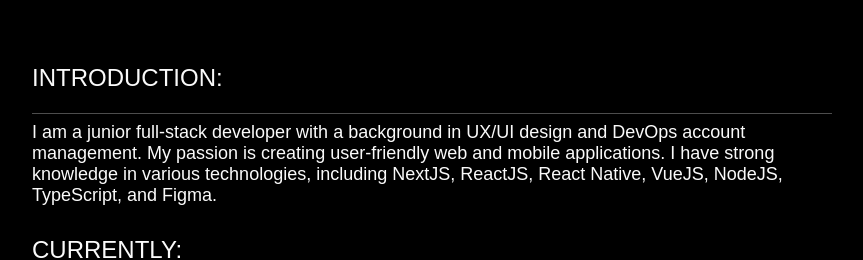
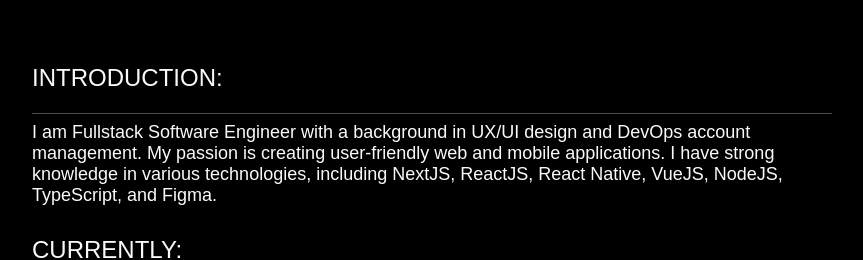
Before and after one commit to h-aburesha/my-next-website, a Next.js app: page /about in a window 1280 px wide. Shown: the part 791-1051 px from the top of the page, without its empty margins (208-1071 px from the left). Built offline with nearby package versions, Linux system fonts and the light colour scheme.

Commit message:
Update introduction in AboutMe component

```diff
--- a/pages/about.tsx
+++ b/pages/about.tsx
@@ -44,10 +44,10 @@ const AboutMe = () => {
                 <h2>INTRODUCTION:</h2>
                 <hr />
                 <p>
-                    I am a junior full-stack developer with a background in
-                    UX/UI design and DevOps account management. My passion is
-                    creating user-friendly web and mobile applications. I have
-                    strong knowledge in various technologies, including NextJS,
+                    I am Fullstack Software Engineer with a background in UX/UI
+                    design and DevOps account management. My passion is creating
+                    user-friendly web and mobile applications. I have strong
+                    knowledge in various technologies, including NextJS,
                     ReactJS, React Native, VueJS, NodeJS, TypeScript, and Figma.
                 </p>
                 <h2>CURRENTLY:</h2>
```
